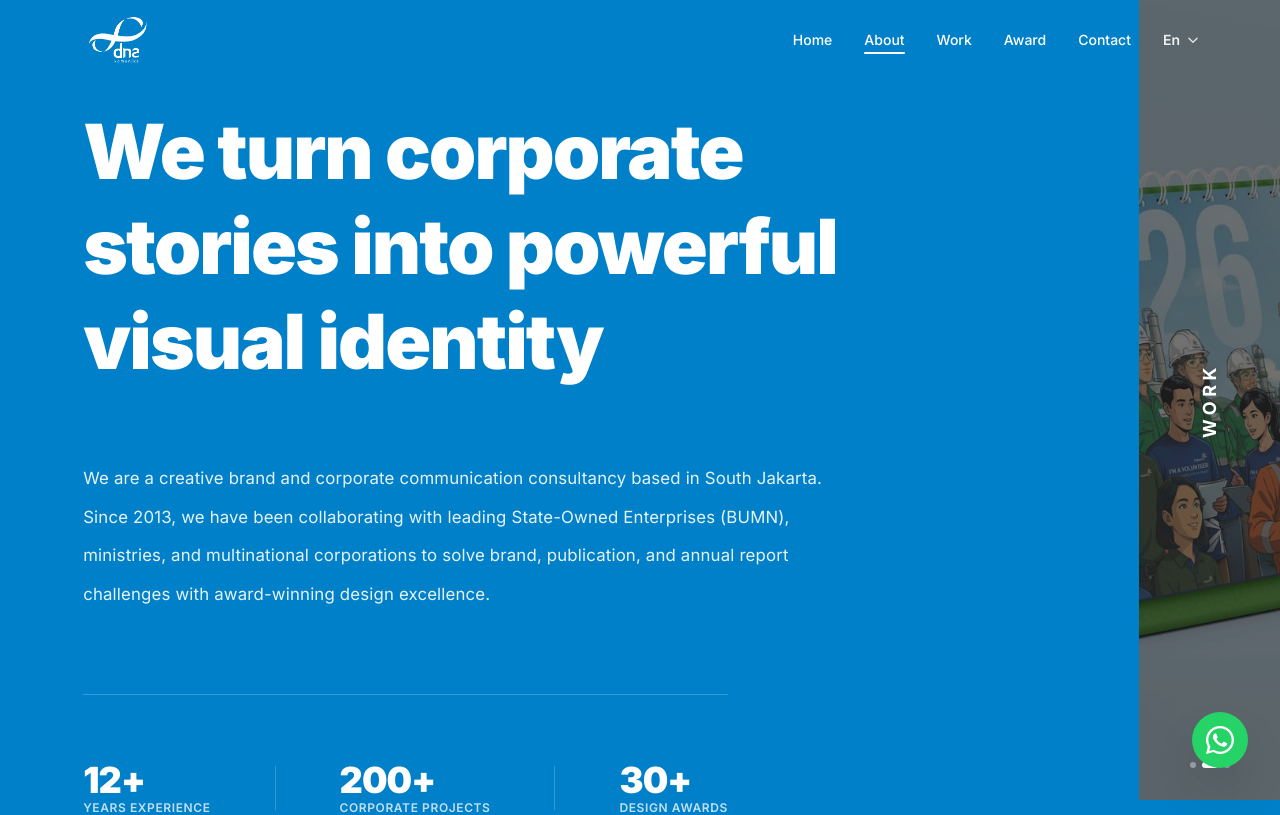
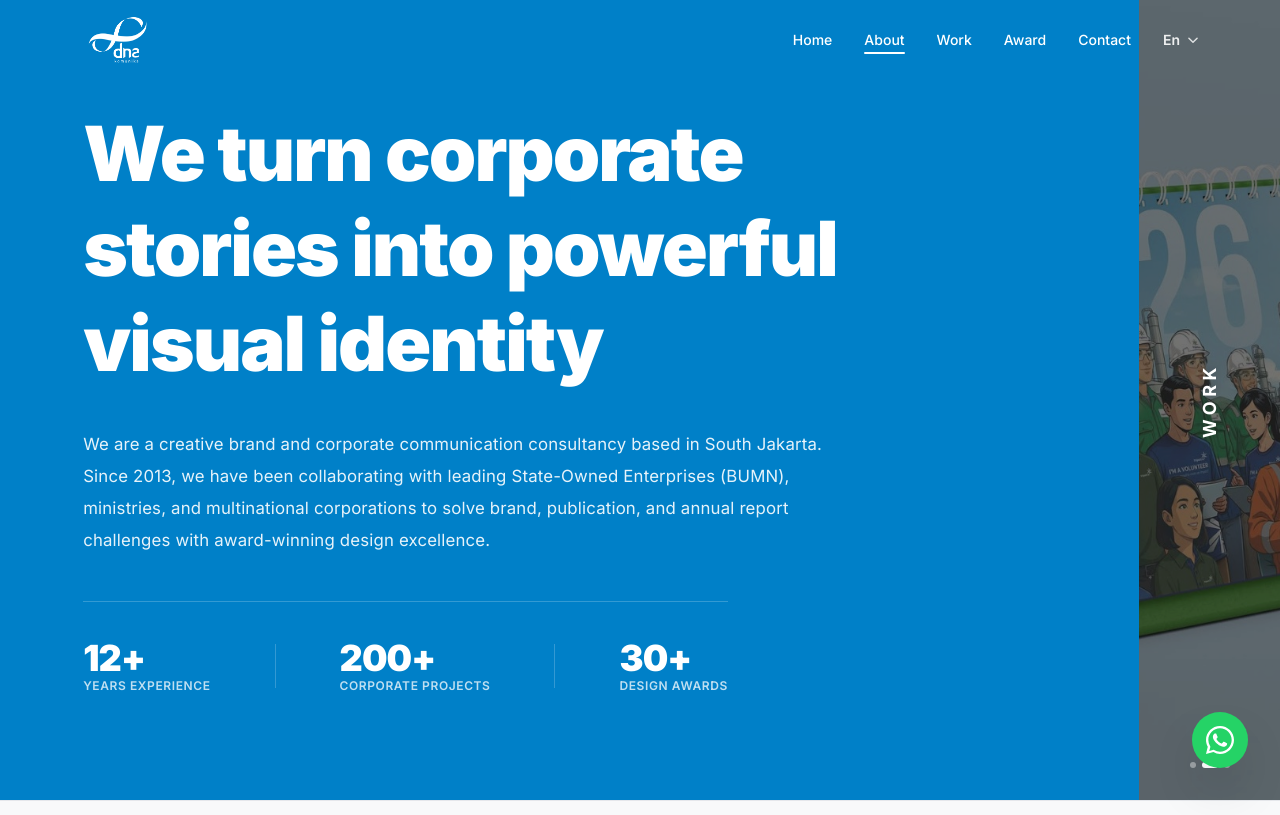
Before and after one commit to SamJinWoo99/DNA-Company-Profile, a Next.js app: page /about in a window 1280 px wide. Shown: the top 815 px of the page. Built offline with nearby package versions, Linux system fonts and the light colour scheme.

Commit message:
Calibrate balanced spacing: moderate margins and line-height for optimal reading distance

```diff
--- a/app/components/AboutHeroMeta.tsx
+++ b/app/components/AboutHeroMeta.tsx
@@ -125,12 +125,12 @@ export default function AboutHeroMeta() {
             </h1>
 
             {/* SPASI ATAS BAWAH LEGA ANTARA JUDUL DAN PARAGRAF */}
-            <div style={{ marginTop: "70px", marginBottom: "80px" }}>
+            <div style={{ marginTop: "38px", marginBottom: "44px" }}>
               <p
                 className="text-white/90 font-normal max-w-3xl tracking-normal text-justify sm:text-left"
                 style={{
                   fontSize: "clamp(1.05rem, 1.25vw, 1.2rem)",
-                  lineHeight: "2.3",
+                  lineHeight: "1.9",
                   letterSpacing: "0.01em",
                 }}
               >
@@ -153,11 +153,11 @@ export default function AboutHeroMeta() {
               </p>
             </div>
 
-            {/* 3 Metrik Prestasi: Spasi padding top 70px pasti renggang */}
+            {/* 3 Metrik Prestasi: Spasi padding top seimbang dan rapi */}
             <div
               className="flex flex-row flex-nowrap items-center border-t border-white/20 w-fit max-w-full"
               style={{
-                paddingTop: "65px",
+                paddingTop: "36px",
                 gap: "clamp(2.5rem, 5vw, 4.5rem)",
               }}
             >
```
